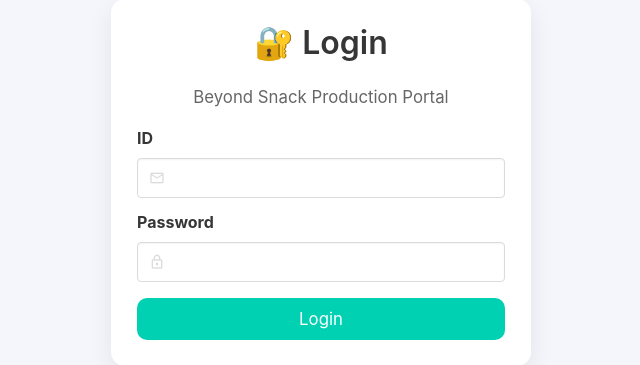
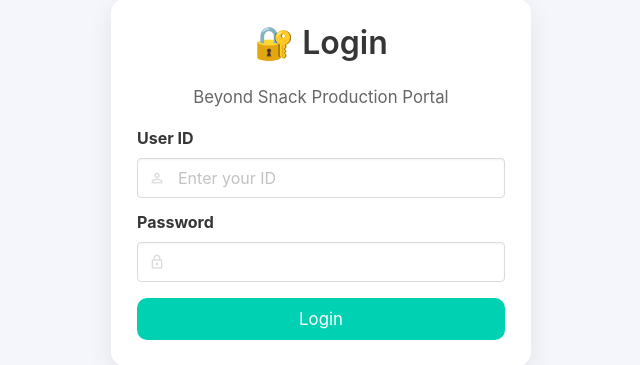
Before and after one commit to KingKai31/beyond_snack_portal, a Flask app: page / in a window 1280 px wide. Shown: the part 149-514 px from the top of the page, without its empty margins (319-959 px from the left). Run offline with Flask 3, Linux system fonts and the light colour scheme; some libraries are stand-ins or nearby versions.

Commit message:
Update login.html

```diff
--- a/templates/login.html
+++ b/templates/login.html
@@ -25,13 +25,13 @@
 
   <form method="POST">
 
-    <!-- EMAIL -->
+    <!-- USER ID -->
     <div class="field">
-      <label class="label">ID</label>
+      <label class="label">User ID</label>
       <div class="control has-icons-left">
-        <input class="input" type="email" name="email" required>
+        <input class="input" type="text" name="id" placeholder="Enter your ID" required>
         <span class="icon is-left">
-          <i class="mdi mdi-email-outline"></i>
+          <i class="mdi mdi-account-outline"></i>
         </span>
       </div>
     </div>
```
